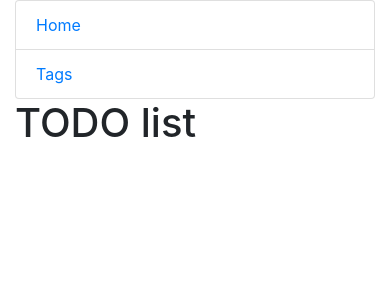
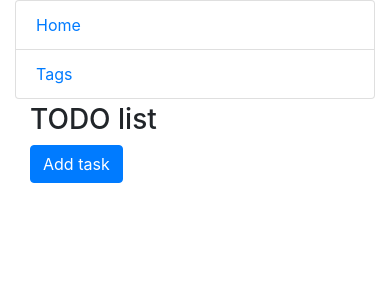
Before and after one commit to taras-tkachuk/Todo-list, a Django app: page / in a window 390 px wide. Shown: the top 300 px of the page. Run offline with Django 5.2, Linux system fonts and the light colour scheme; data that the repository does not hold is empty.

Commit message:
Add CRUD for task

```diff
--- a/templates/base.html
+++ b/templates/base.html
@@ -22,7 +22,7 @@
                 {% include "includes/sidebar.html" %}
             {% endblock %}
         </div>
-        <div class="col-sm-10 ">
+        <div class="col-sm-8">
             {% block content %}{% endblock %}
         </div>
     </div>
--- a/templates/todo/task_list.html
+++ b/templates/todo/task_list.html
@@ -1,15 +1,44 @@
 {% extends "base.html" %}
 
 {% block content %}
-    <h1>TODO list</h1>
-    {% for task in task_list %}
-    	<p>{{ task.content }}</p>
-      <p>{{ task.created_time }}</p>
-    	<p>{{ task.deadline }}</p>
-    	<p>{{ task.is_done }}</p>
+  <div class="container mt-1">
+    <div class="row">
+      <div class="col-md-9">
+        <h3>TODO list</h3>
+        {% for task in task_list %}
+          <div class="card mb-3">
+            <div class="card-body">
+              <h5 class="card-title">{{ task.content }} <span class="text-danger">
+                {% if task.is_done %}
+                  <span style="color: green">Done</span>
+                {% else %}
+                  <span style="color: red">Not done</span>
+                {% endif %}
+              </span></h5>
+              <p class="card-text">Created: {{ task.created_time }}
+                {% if task.deadline %}
+                  Deadline: {{ task.deadline }}
+                {% endif %}
+              </p>
+              <div class="d-flex justify-content-between">
+                <div>
+                  {% if task.tags.all %}
+                    Tags:
+                    {% for tag in task.tags.all %}
+                      <span>{{ tag }} </span>
+                    {% endfor %}
+                  {% endif %}
+                  <a href="{% url 'todo:task-update' pk=task.id %}" class="card-link">Update</a>
+                  <a href="{% url 'todo:task-delete' pk=task.id %}" class="card-link">Delete</a>
+                </div>
 
-
-    {% endfor %}
-
+              </div>
+            </div>
+          </div>
+        {% endfor %}
+        <a href="{% url 'todo:task-create' %}" class="btn btn-primary">Add task</a>
+      </div>
+    </div>
+  </div>
 
 {% endblock %}
--- a/todo/urls.py
+++ b/todo/urls.py
@@ -1,10 +1,14 @@
 from django.urls import path
 
 from todo.views import (TaskListView, TagListView, TagCreateView,
-                        TagUpdateView, TagDeleteView)
+                        TagUpdateView, TagDeleteView, TaskCreateView,
+                        TaskUpdateView, TaskDeleteView)
 
 urlpatterns = [
     path("", TaskListView.as_view(), name="task-list"),
+    path("task/create/", TaskCreateView.as_view(), name="task-create"),
+    path("task/<int:pk>/update/", TaskUpdateView.as_view(), name="task-update"),
+    path("task/<int:pk>/delete/", TaskDeleteView.as_view(), name="task-delete"),
     path("tags/", TagListView.as_view(), name="tag-list"),
     path("tags/create/", TagCreateView.as_view(), name="tag-create"),
     path("tags/<int:pk>/update/", TagUpdateView.as_view(), name="tag-update"),
--- a/todo/views.py
+++ b/todo/views.py
@@ -7,6 +7,23 @@ from todo.models import Task, Tag
 class TaskListView(generic.ListView):
     model = Task
     queryset = Task.objects.all().order_by("is_done", "-created_time")
+
+
+class TaskCreateView(generic.CreateView):
+    model = Task
+    fields = "__all__"
+    success_url = reverse_lazy("todo:task-list")
+
+
+class TaskUpdateView(generic.UpdateView):
+    model = Task
+    fields = "__all__"
+    success_url = reverse_lazy("todo:task-list")
+
+
+class TaskDeleteView(generic.DeleteView):
+    model = Task
+    success_url = reverse_lazy("todo:task-list")
 
 
 class TagListView(generic.ListView):
```
Also changed, not shown: templates/todo/task_confirm_delete.html (added, +13 -0 lines), templates/todo/task_form.html (added, +12 -0 lines).
